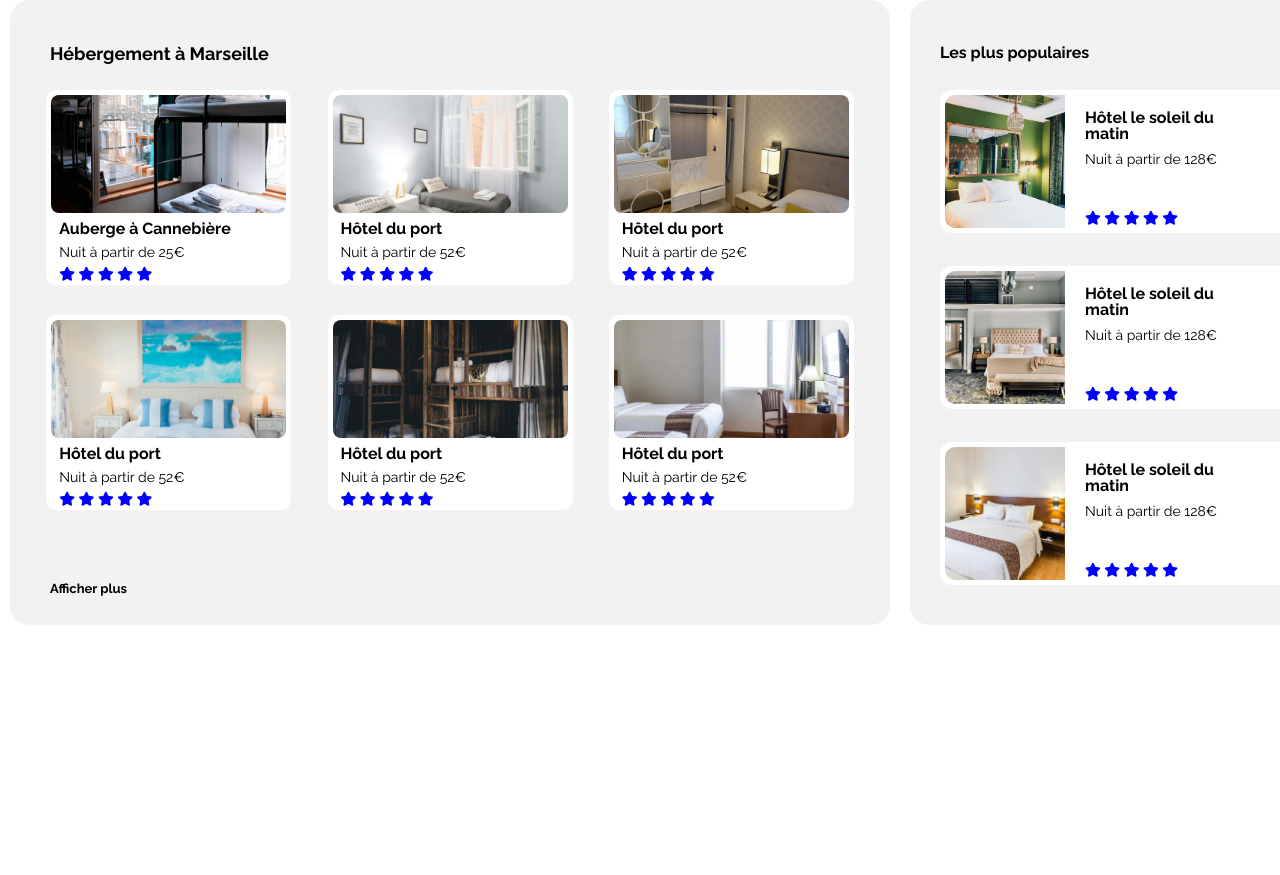
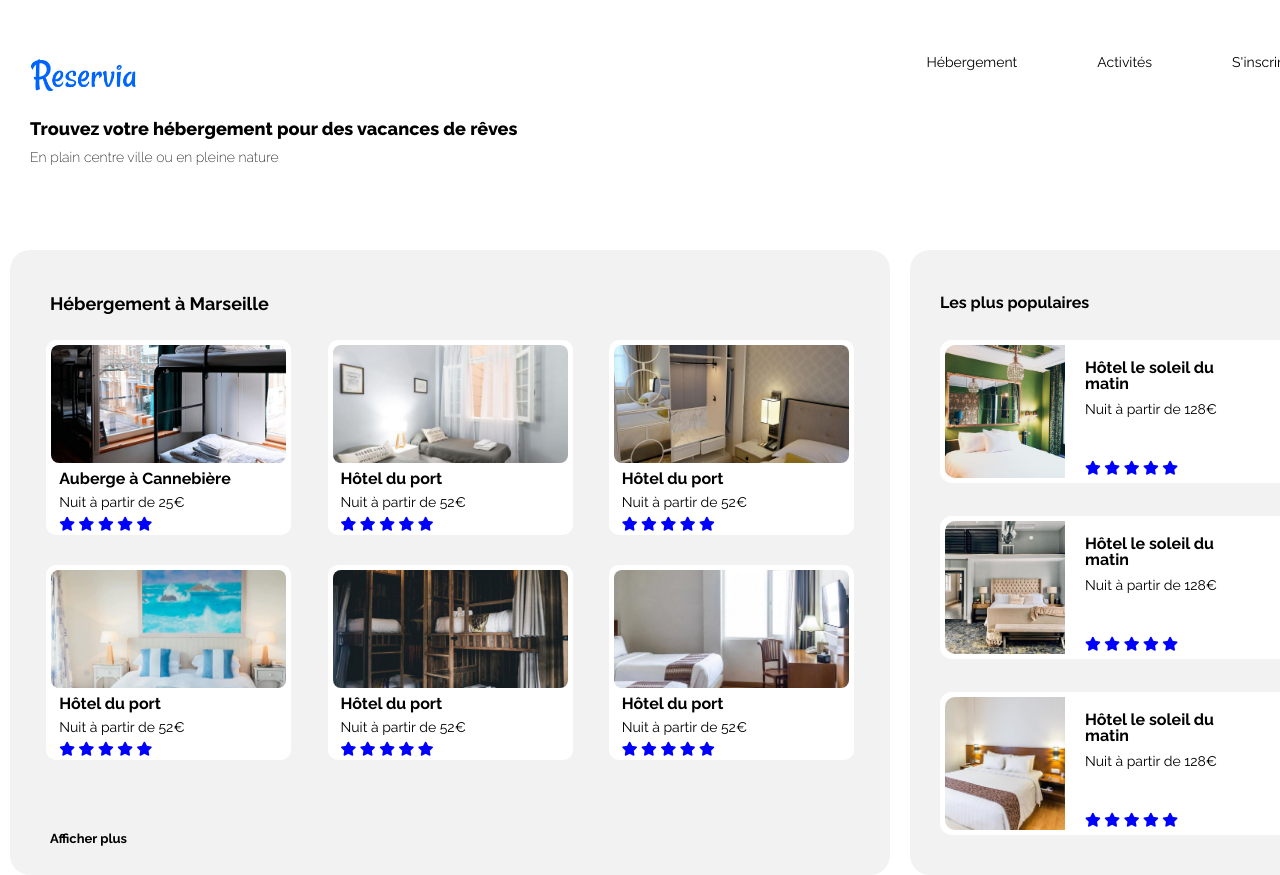
Before and after one commit to weijiangyang/weijiangyang-02-01032021, a plain HTML site: page projet2-weijiangyang/indext.html in a window 1280 px wide. Shown: the top 875 px of the page. Before the commit the page ends 800 px from the top, so only its background shows below. Drawn offline with Linux system fonts and the light colour scheme.

Commit message:
second insertion

```diff
--- a/projet2-weijiangyang/indext.html
+++ b/projet2-weijiangyang/indext.html
@@ -12,6 +12,21 @@
 </head>
 
 <body>
+    <!-- pour le header -->
+    <header>
+        <p class="logo">
+            <img src="./images/logo/Reservia@3x.png" alt="">
+        </p>
+        <div class="catelogue">
+            <ul>
+                <li><a href="#">Hébergement</a></li>
+                <li><a href="#">Activités</a></li>
+                <li><a href="#">S'inscrire</a></li>
+            </ul>
+        </div>
+        <h1>Trouvez votre hébergement pour des vacances de rêves</h1>
+        <h2>En plain centre ville ou en pleine nature</h2>
+    </header>
     <!-- pour les deux sections au milieu -->
     <section class="hebergement ">
         <div class="left clearfix">
@@ -101,7 +116,7 @@
             <div class="hotel-soleil"><a href="#">
                     <img src="./images/picture for hebergement/hotel du soleil.jpg" alt="">
                     <div class="desc">
-                    <h1>Hôtel le soleil du <br/>matin</h1>
+                        <h1>Hôtel le soleil du <br />matin</h1>
                         <p>Nuit à partir de 128€</p>
                         <p style="color:blue"> <i class='fas fa-star'></i>
                             <i class='fas fa-star'></i>
@@ -115,27 +130,29 @@
             <div class="au-coeur-eau"><a href="#">
                     <img src="./images/picture for hebergement/au coeur de l'eau.jpg" alt="">
                     <div class="desc">
-                    <h1>Hôtel le soleil du <br/>matin</h1>
+                        <h1>Hôtel le soleil du <br />matin</h1>
                         <p>Nuit à partir de 128€</p>
                         <p style="color:blue"> <i class='fas fa-star'></i>
                             <i class='fas fa-star'></i>
                             <i class='fas fa-star'></i>
                             <i class='fas fa-star'></i>
                             <i class='fas fa-star'></i>
-                    </p></a>
+                        </p>
+                </a>
             </div>
         </div>
         <div class="hotel-blanc-bleu"><a href="#">
                 <img src="./images/picture for hebergement/hotel-blanc-bleu.jpg" alt="">
                 <div class="desc">
-                    <h1>Hôtel le soleil du <br/>matin</h1>
+                    <h1>Hôtel le soleil du <br />matin</h1>
                     <p>Nuit à partir de 128€</p>
                     <p style="color:blue"> <i class='fas fa-star'></i>
                         <i class='fas fa-star'></i>
                         <i class='fas fa-star'></i>
                         <i class='fas fa-star'></i>
                         <i class='fas fa-star'></i>
-                    </p></a>
+                    </p>
+            </a>
         </div>
         </div>
 
--- a/projet2-weijiangyang/style.css
+++ b/projet2-weijiangyang/style.css
@@ -4,7 +4,18 @@
 display:table;
 clear:both;}
 a{text-decoration: none;color: black;}
+header a:visited{color:blue}
 body{font-family: 'raleway';}
+header{width: 1340px;height: 250px;margin:auto;position:relative}
+header p.logo img{height: 50px;position:absolute;top:50px;left:30px;}
+header div.catelogue{position:absolute;top:55px;right: 50px;}
+header div.catelogue ul li{float:left;margin-left: 80px;font-size: 14px;}
+/* header h1{float:left;margin-top: 160px;margin-left: -100px;
+font-weight: 1800;} */
+header h1{position:absolute;left:30px;top:120px;
+    font-weight: 800;font-size: 18px;}
+header h2{position:absolute;left:30px;top:150px;
+    font-weight: 200;font-size: 14px;}
 section.hebergement{width: 1340px;margin:auto;display: flex;justify-content: space-between;}
 
 .left h1{position:absolute;top:45px;left:40px;font-size: 18px;border-radius: 20px;margin:auto;}
```
Lines whose indentation alone changed are shown as unchanged.
